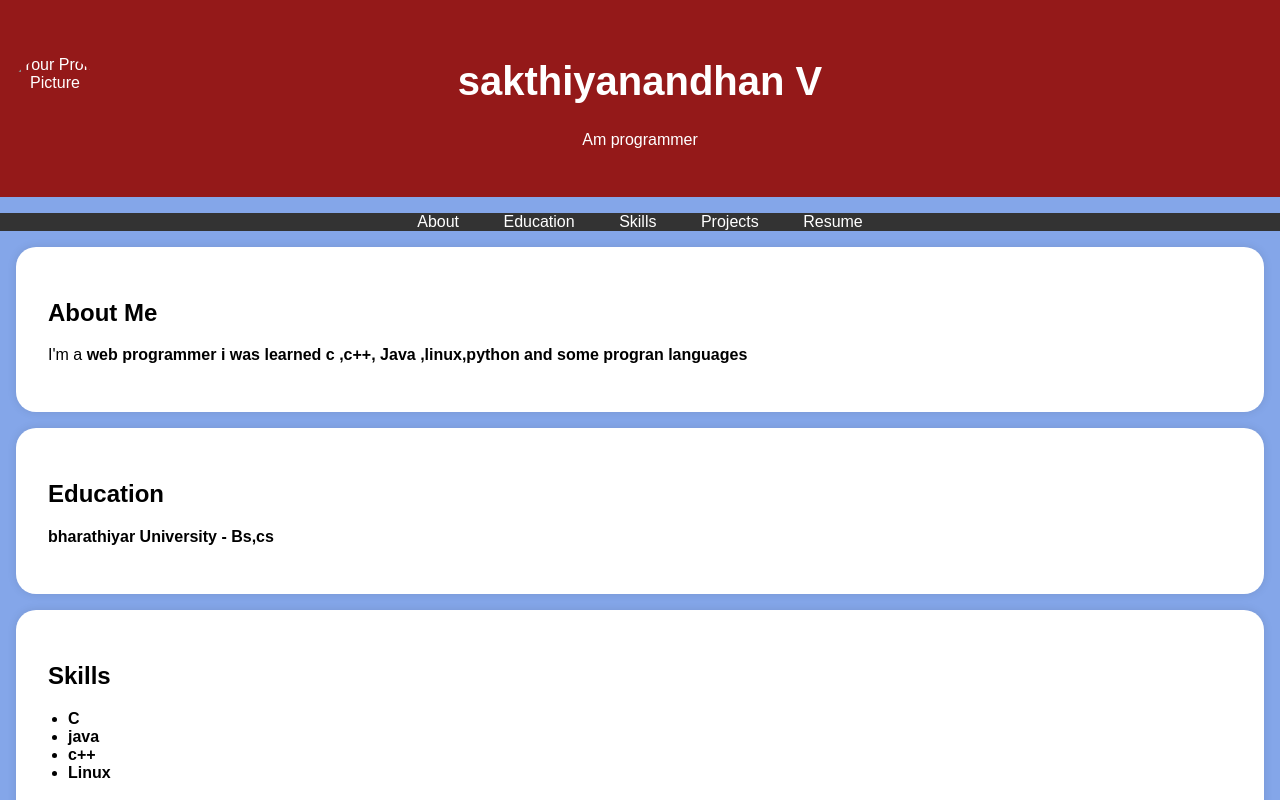
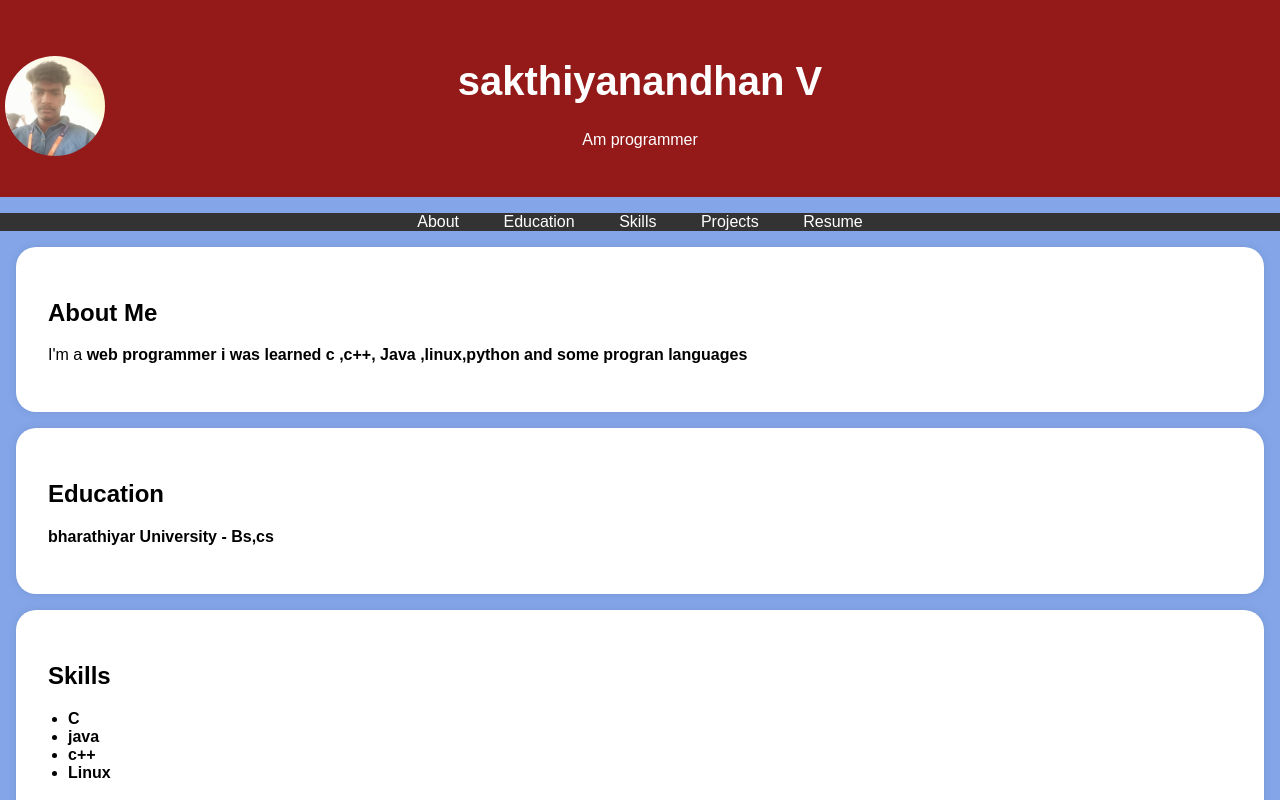
Before and after one commit to sakthiyananthanV/digital-portfolio, a plain HTML site: page intex.html in a window 1280 px wide. Shown: the top 800 px of the page. Drawn offline with Linux system fonts and the light colour scheme.

Commit message:
Update intex.html

```diff
--- a/intex.html
+++ b/intex.html
@@ -94,7 +94,7 @@
 <body>
     <header><div class="header-content">
             <!-- Add your profile picture here -->
-            <img src="/storage/emulated/0/DCIM/Camera/IMG20250327095518.jpg" alt="Your Profile Picture" class="profile-picture">
+            <img src="/IMG20250327095518.jpg" alt="Your Profile Picture" class="profile-picture">
             <h1>sakthiyanandhan V</h1>
             <p>Am  programmer</p>
         </div>
```
